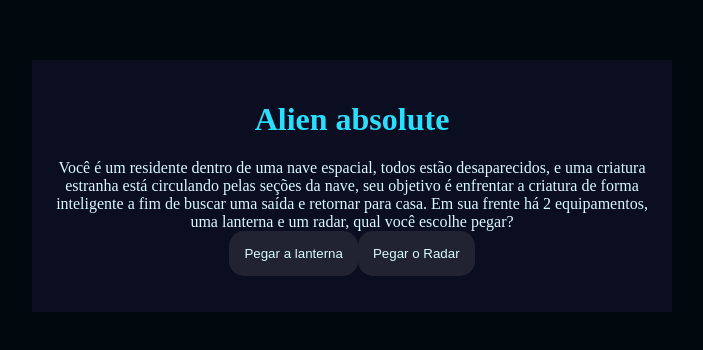
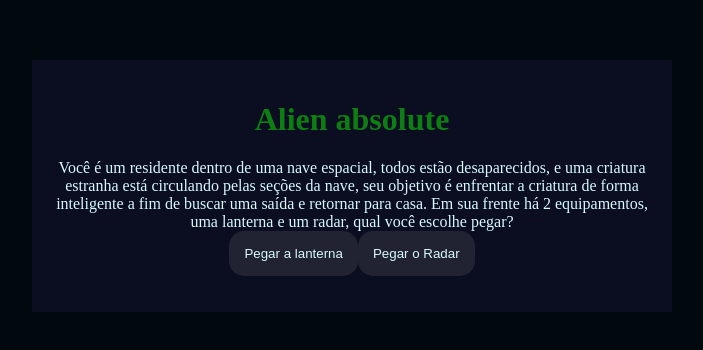
Before and after one commit to Thanzito/Projeto-3-Trimestre, a plain HTML site: page index.html in a window 1280 px wide. Shown: the part 222-572 px from the top of the page, without its empty margins (288-991 px from the left). Drawn offline with Linux system fonts and the light colour scheme.

Commit message:
Add files via upload

```diff
--- a/style.css
+++ b/style.css
@@ -2,7 +2,7 @@
     --cor-fundo: #01080E ;
     --cor-principal: #0B0D20 ;
     --cor-secundaria: #212333;
-    --cor-destaque: #2BDEFD;
+    --cor-destaque: #0e7e14;
     --cor-texto: #D7F9FF;
 }
 
```
Also changed, not shown: imagem.img/_174fafd7-a785-4014-8149-31e184e5fe32.jpeg (added), imagem.img/_334d4d7b-ffb3-4118-8118-3f5ee82b70ce.jpeg (added), imagem.img/_386a87c7-81e4-4d9d-9c06-f1733c427246.jpeg (added), imagem.img/_46aacbea-833e-4ef9-8b4c-8058f70243bb.jpeg (added), imagem.img/_49784a4f-b608-4004-a91b-66542e7353c2.jpeg (added), imagem.img/_9f4850ce-875f-4355-aa44-7f9380e4d4b3.jpeg (added), imagem.img/_ab5a409b-a742-4bd3-9463-50463d5d9034.jpeg (added), imagem.img/_b09fe8f0-52f7-4ebb-bebd-a736971bfc33.jpeg (added), imagem.img/_c5478fa9-af76-45f6-adc3-f0bc135b2f59.jpeg (added), imagem.img/_d5218d65-5766-4285-9627-5abda37ec438.jpeg (added).
